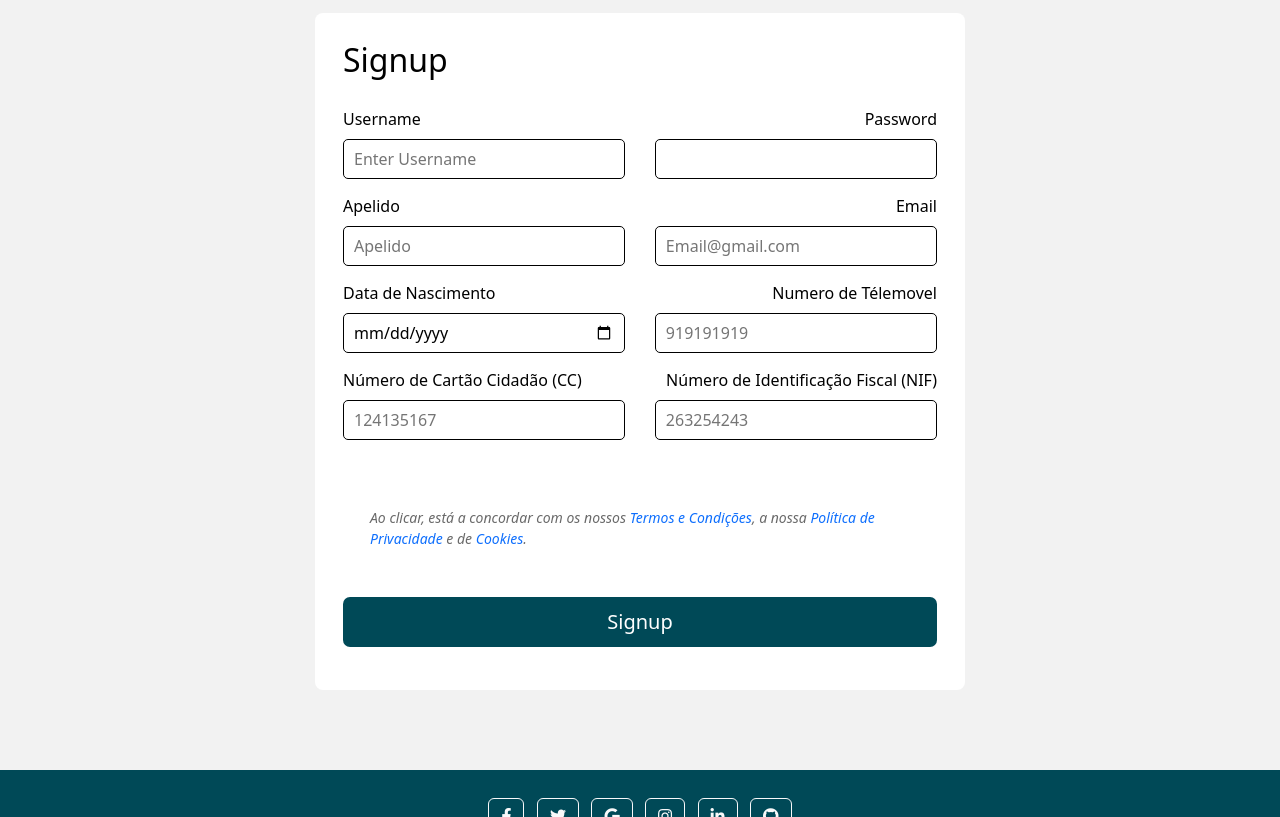
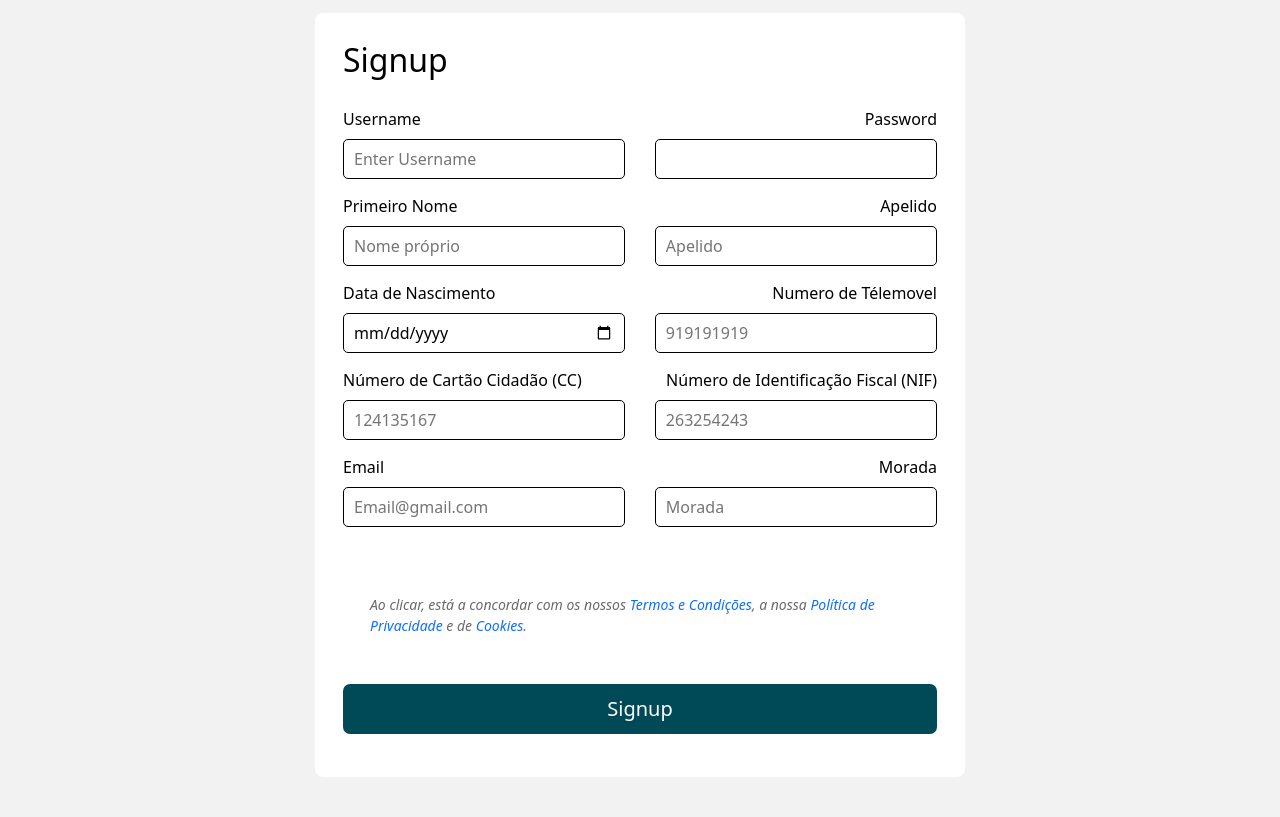
Before and after one commit to DiogoNunesDev/Clothing-Web-Site, a Django app: page /signup/ in a window 1280 px wide. Shown: the part 207-1024 px from the top of the page. Run offline with Django 4.2, Linux system fonts and the light colour scheme; some libraries are stand-ins or nearby versions.

Commit message:
bug fixes

```diff
--- a/store/views.py
+++ b/store/views.py
@@ -273,7 +273,6 @@ def logout_view(request):
 def signup_view(request):
     if request.method == 'POST':
         name = request.POST.get('username', '')
-        password = request.POST.get('password', '')
         email = request.POST.get('email', '')
         primeiro_nome = request.POST.get('primeiro_nome', '')
         apelido = request.POST.get('apelido', '')
@@ -282,14 +281,15 @@ def signup_view(request):
         numero_telemovel = request.POST.get('numero_telemovel', 0)
         num_cartao_cidadao = request.POST.get('num_cartao_cidadao', 0)
         nif = request.POST.get('nif', 0)
-        user = User(username=name, password=password, email=email)
+        user = User(username=name, email=email)
+        user.set_password(request.POST.get('password', ''))
         user.save()
         utilizador = Utilizador(user=user, primeiro_nome=primeiro_nome, apelido=apelido, data_nascimento=data_nascimento,
                                 morada=morada, numero_telemovel=numero_telemovel, num_cartao_cidadao=num_cartao_cidadao,
                                 nif=nif, num_pontos=0, email=email)
         utilizador.save()
         login(request, user)
-        return redirect('home', {'msg', 'Bem vindo à Pescada Store!'})
+        return redirect('home')
     else:
         return render(request, 'signup.html')
 
@@ -536,9 +536,10 @@ def edit_profile(request):
             user.save()
             utilizador.save()
 
-            return render(request, 'profile.html')
+            border_color = get_border_color(request.user.utilizador.num_pontos)
+            return render(request, 'profile.html', {'border_color': border_color})
         else:
-            return render(request, 'edit_profile.html')
+            return render(request, 'editProfile.html')
     else:
         return render(request, 'login.html', {'msg': 'não está com conta de User'})
 
--- a/templates/editProfile.html
+++ b/templates/editProfile.html
@@ -66,6 +66,9 @@
                         <label for="morada">Morada</label>
                         <input type="textbox"  name="morada" required value="{{ request.user.utilizador.morada }}">
                     </div>
+                    <div class="alert">
+                        <p>Se não pretende alterar a password certifique-se que inseriu corretamente a mesma nos 2 campos de password!</p>
+                    </div>
                 </div>
                 <div class="button-container">
                     <button type="submit">Save</button>
--- a/templates/home.html
+++ b/templates/home.html
@@ -90,7 +90,7 @@
                    <button style="color: white; font-family: 'Helvetica Neue', sans-serif;" class="btn">Remover Staff</button>
                 </a>
             </li>
-            {% endif %}
+            {% else %}
             <li>
                 <a href="{% url 'full_collection' %}">
                     <button class="btn" style="color: white; font-family: 'Helvetica Neue', sans-serif;">Full Collection</button>
@@ -119,6 +119,7 @@
                     </div>
                 </div>
             </li>
+            {% endif %}
          </ul>
         </nav>
     </header>
--- a/templates/signup.html
+++ b/templates/signup.html
@@ -24,12 +24,12 @@
                     <input type="password" name="password" required>
                 </div>
                 <div class="input-box">
+                    <label for="primeiro_nome">Primeiro Nome</label>
+                    <input type="text" name="primeiro_nome" placeholder="Nome próprio" required>
+                </div>
+                <div class="input-box">
                     <label for="apelido">Apelido</label>
                     <input type="text" placeholder="Apelido" name="apelido" required>
-                </div>
-                <div class="input-box">
-                    <label for="email">Email</label>
-                    <input type="email" placeholder="Email@gmail.com" name="email" required>
                 </div>
                 <div class="input-box">
                     <label for="data_nascimento">Data de Nascimento</label>
@@ -47,6 +47,14 @@
                     <label for="nif">Número de Identificação Fiscal (NIF)</label>
                     <input type="number" placeholder="263254243" name="nif" required>
                 </div>
+                <div class="input-box">
+                    <label for="email">Email</label>
+                    <input type="email" placeholder="Email@gmail.com" name="email" required>
+                </div>
+                <div class="input-box">
+                    <label for="morada">Morada</label>
+                    <input type="text"  name="morada" placeholder="Morada" required>
+                </div>
             </div>
             <div class="alert">
                 <p>Ao clicar, está a concordar com os nossos <a href="#">Termos e Condições</a>, a nossa <a
```
Also changed, not shown: db.sqlite3.
